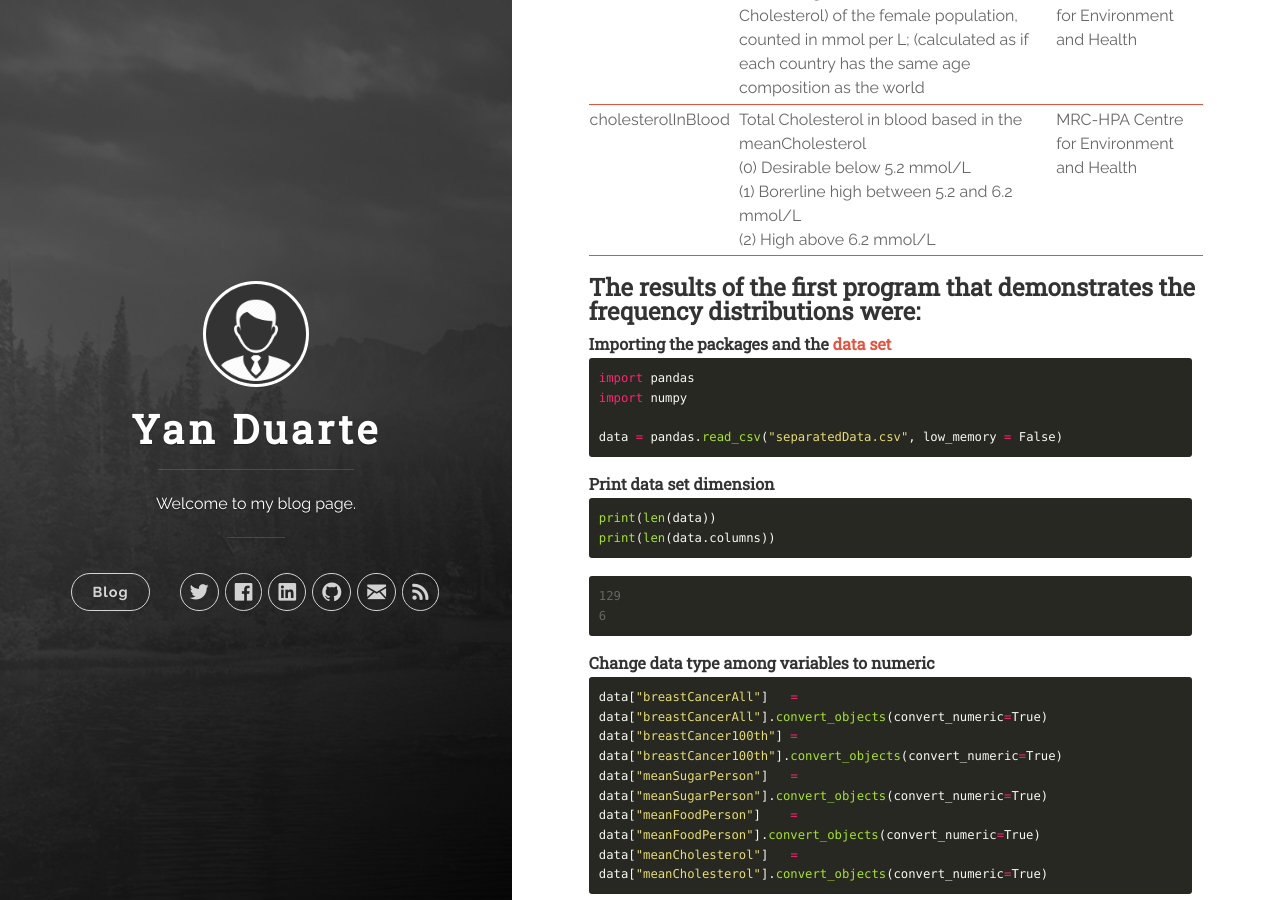
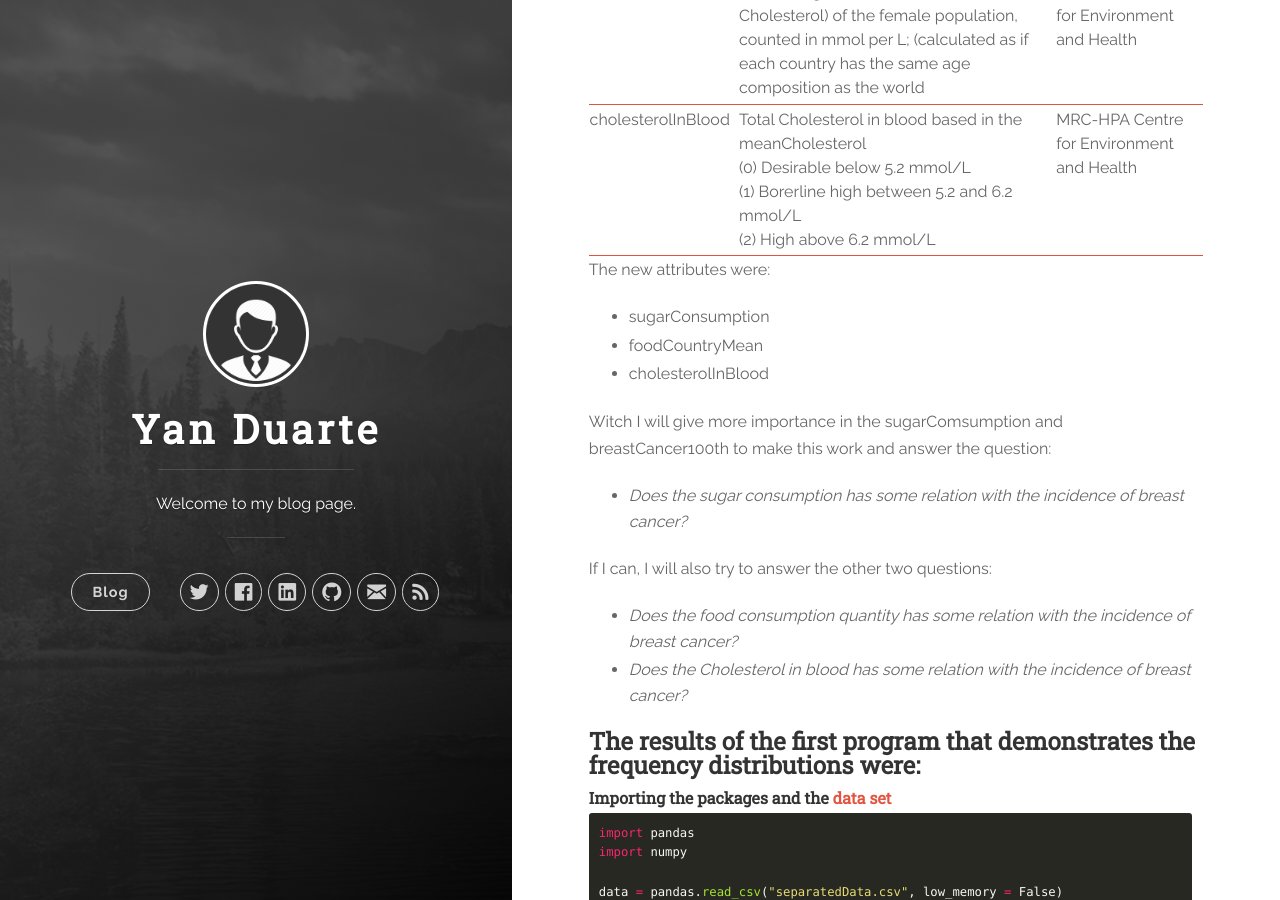
Before and after one commit to yan-duarte/yan-duarte.github.io, a Jekyll site: the page built from _posts/2016-07-05-Assignment2.md, in a window 1280 px wide and 900 px high, scrolled down 1351 px. Built offline with Jekyll 4.4.1, drawn with Linux system fonts in a browser that asks for light colours; nearby versions of some CDN libraries; some of the changed text lies outside the part shown.

Commit message:
Updated 2016-07-05-Assignment2.md

```diff
--- a/_posts/2016-07-05-Assignment2.md
+++ b/_posts/2016-07-05-Assignment2.md
@@ -14,9 +14,9 @@ title: 'Assignment 2: Running Your First Program'
 
 Following completion of your first program, create a blog entry where you post:
 
-  1. Your program: You can download it [here](https://yan-duarte.github.io/archives/assignment2.py);
-  2. The output that displays three of your variables as frequency tables: Present at the end of this post;
-  3. A few sentences describing your frequency distributions in terms of the values the variables take, how often they take them, the presence of missing data, etc.
+  1. _Your program:_ You can download it [here](https://yan-duarte.github.io/archives/assignment2.py);
+  2. _The output that displays three of your variables as frequency tables:_ Present at the end of this post;
+  3. _A few sentences describing your frequency distributions in terms of the values the variables take, how often they take them, the presence of missing data, etc._
 
 After the first week assignment and the second week lessons, I realized that my code book could be improved.
 All of my variables have a different response for each entry, so I decided to create response categories.
@@ -33,6 +33,20 @@ The new code book stayed in that way:
 | meanCholesterol    | The average of the mean TC (Total Cholesterol) of the female population, counted in mmol per L; (calculated as if each country has the same age composition as the world | MRC-HPA Centre for Environment and Health |
 | cholesterolInBlood | Total Cholesterol in blood based in the meanCholesterol <br> (0) Desirable below 5.2 mmol/L <br> (1) Borerline high between 5.2 and 6.2 mmol/L <br> (2) High above 6.2 mmol/L| MRC-HPA Centre for Environment and Health |
 
+The new attributes were:
+
+  - sugarConsumption
+  - foodCountryMean
+  - cholesterolInBlood
+
+Witch I will give more importance in the sugarComsumption and breastCancer100th to make this work and answer the question:
+
+  - _Does the sugar consumption has some relation with the incidence of breast cancer?_
+
+If I can, I will also try to answer the other two questions:
+
+  - _Does the food consumption quantity has some relation with the incidence of breast cancer?_
+  - _Does the Cholesterol in blood has some relation with the incidence of breast cancer?_
 
 
 
```
